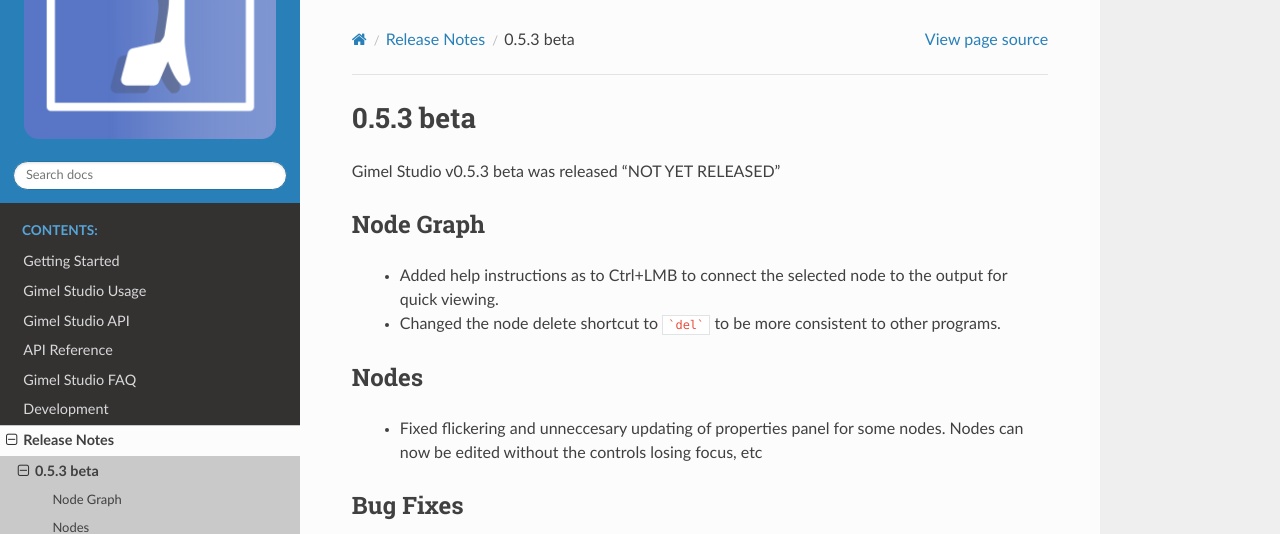
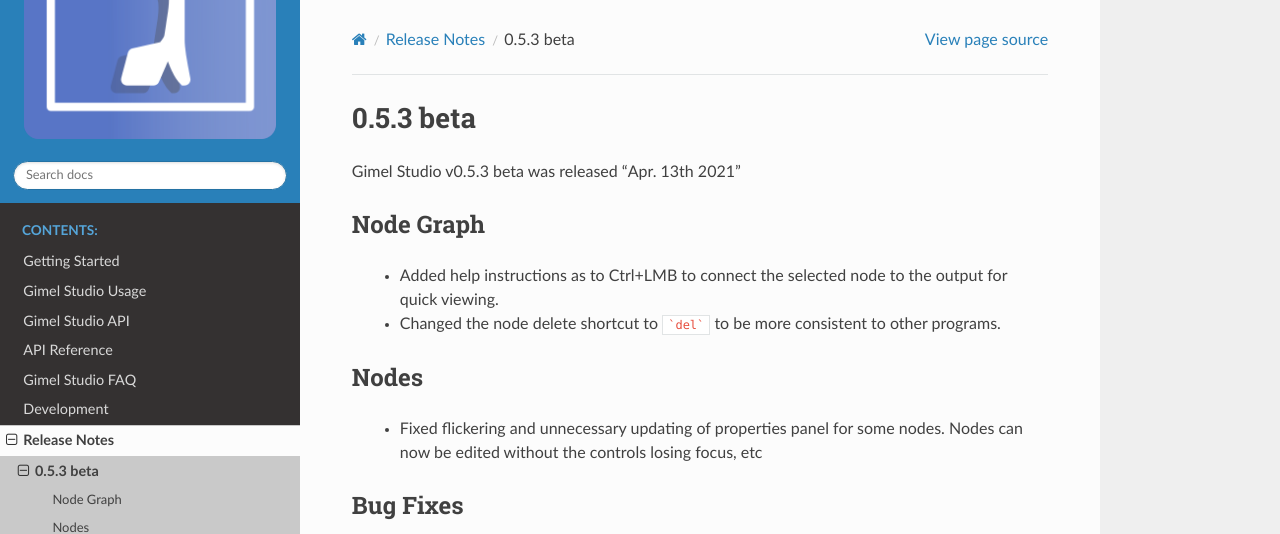
Before and after one commit to GimelStudio/Gimel-Studio, a Sphinx documentation site: the page built from docs/source/release_notes/0.5.3.rst, in a window 1280 px wide. Shown: the top 534 px of the page. Built offline with Sphinx 7.4.7 and the Read the Docs theme 2.0.0, drawn with Linux system fonts in a browser that asks for light colours; the version number could not be read and is left out.

Commit message:
update release notes

```diff
--- a/docs/source/release_notes/0.5.3.rst
+++ b/docs/source/release_notes/0.5.3.rst
@@ -1,7 +1,7 @@
 0.5.3 beta
 ==========
 
-Gimel Studio v0.5.3 beta was released "NOT YET RELEASED"
+Gimel Studio v0.5.3 beta was released "Apr. 13th 2021"
 
 
 Node Graph
@@ -13,7 +13,7 @@ Node Graph
 Nodes
 -----
 
- * Fixed flickering and unneccesary updating of properties panel for some nodes. Nodes can now be edited without the controls losing focus, etc
+ * Fixed flickering and unnecessary updating of properties panel for some nodes. Nodes can now be edited without the controls losing focus, etc
 
 
 Bug Fixes
```
